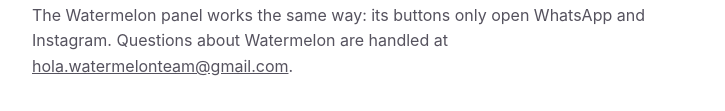
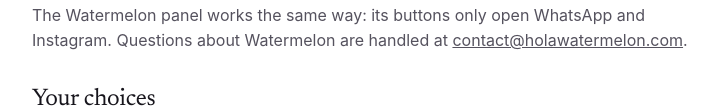
Before and after one commit to gabygf78/gabygf78.github.io, a plain HTML site: page privacy/index.html in a window 1280 px wide. Shown: the part 1827-1938 px from the top of the page, without its empty margins (268-993 px from the left). Drawn offline with Linux system fonts and the light colour scheme.

Commit message:
Watermelon: contacto con el dominio propio (contact@holawatermelon.com)
Co-Authored-By: Claude Opus 5.5 <noreply@anthropic.com>
Claude-Session: https://claude.ai/code/session_01RLaVzAJWLfE3Ri6LqJ8F9j

```diff
--- a/privacy/index.html
+++ b/privacy/index.html
@@ -86,7 +86,7 @@ footer{text-align:center;font-size:13px;color:#8a8794;padding:0 18px 40px}
   <p><span lang="es">Cada uno se rige por su propia política de privacidad.</span><span lang="en">Each one is governed by its own privacy policy.</span></p>
 
   <h2>Watermelon Group, LLC</h2>
-  <p><span lang="es">El panel de Watermelon funciona igual: sus botones solo abren WhatsApp e Instagram. Las consultas sobre Watermelon se atienden en <a href="mailto:hola.watermelonteam@gmail.com">hola.watermelonteam@gmail.com</a>.</span><span lang="en">The Watermelon panel works the same way: its buttons only open WhatsApp and Instagram. Questions about Watermelon are handled at <a href="mailto:hola.watermelonteam@gmail.com">hola.watermelonteam@gmail.com</a>.</span></p>
+  <p><span lang="es">El panel de Watermelon funciona igual: sus botones solo abren WhatsApp e Instagram. Las consultas sobre Watermelon se atienden en <a href="mailto:contact@holawatermelon.com">contact@holawatermelon.com</a>.</span><span lang="en">The Watermelon panel works the same way: its buttons only open WhatsApp and Instagram. Questions about Watermelon are handled at <a href="mailto:contact@holawatermelon.com">contact@holawatermelon.com</a>.</span></p>
 
   <h2><span lang="es">Tus opciones</span><span lang="en">Your choices</span></h2>
   <p><span lang="es">En cualquier momento puedes pedirme una copia de lo que tengo sobre ti, corregirlo o que lo borre, escribiendo a <a href="mailto:gaby@soygabygonzalez.com">gaby@soygabygonzalez.com</a>. Te respondo en un máximo de 30 días.</span><span lang="en">At any time you can ask me for a copy of what I have about you, correct it, or have it deleted by writing to <a href="mailto:gaby@soygabygonzalez.com">gaby@soygabygonzalez.com</a>. I’ll reply within 30 days.</span></p>
```
Also changed, not shown: services/index.html (+1 -1 lines).
